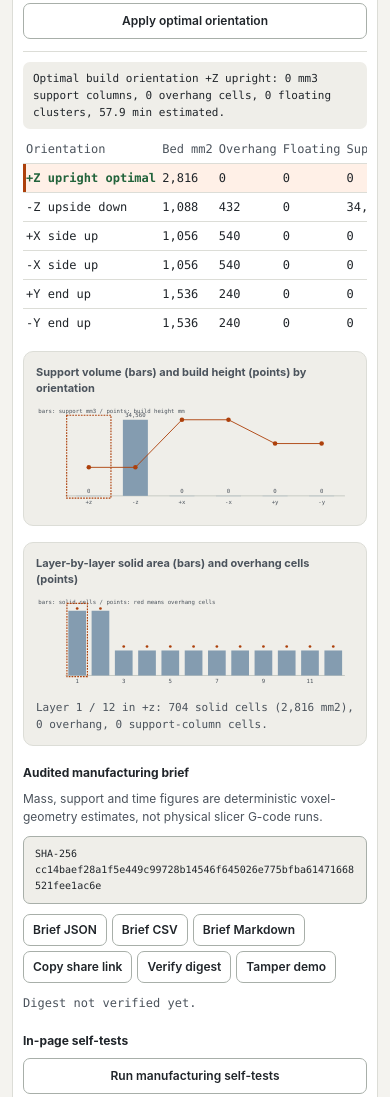
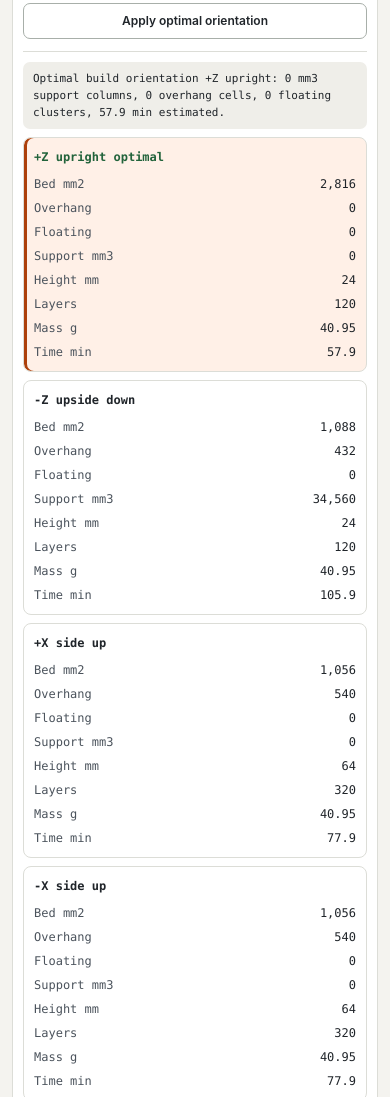
Before and after one commit to draarivpatel-ui/voxelsynth, a website with bundled scripts: page index.html in a window 390 px wide. Shown: the part 3515-4612 px from the top of the page. Built offline with nearby package versions, Linux system fonts and the light colour scheme.

Commit message:
Fix mobile manufacturing lab layout

```diff
--- a/app.js
+++ b/app.js
@@ -1741,8 +1741,10 @@
         fmt(row.supportMm3, 1), fmt(row.buildHeightMm, 1), fmt(row.layers, 0),
         fmt(row.massG, 2), fmt(row.printMinutes, 1)
       ];
-      values.forEach(function (value) {
+      var labels = ['Orientation', 'Bed mm2', 'Overhang', 'Floating', 'Support mm3', 'Height mm', 'Layers', 'Mass g', 'Time min'];
+      values.forEach(function (value, index) {
         var td = document.createElement('td');
+        if (index) td.setAttribute('data-label', labels[index]);
         td.textContent = value;
         tr.appendChild(td);
       });
--- a/style.css
+++ b/style.css
@@ -186,6 +186,17 @@ input[type="number"], input[type="text"], select { width: 100%; min-width: 0; he
 .lab-table tbody tr.selected { background: var(--accent-soft); box-shadow: inset 3px 0 0 var(--accent); }
 .lab-table tbody tr.best td:first-child { font-weight: 700; color: var(--good); }
 .lab-table .tag { display: inline-block; margin-left: 6px; padding: 1px 6px; border: 1px solid var(--good); border-radius: 4px; color: var(--good); font: 10px var(--mono); }
+@media (max-width: 639px) {
+  .lab-table-wrap { overflow-x: visible; }
+  .lab-table { min-width: 0; }
+  .lab-table thead { position: absolute; width: 1px; height: 1px; padding: 0; margin: -1px; overflow: hidden; clip: rect(0, 0, 0, 0); white-space: nowrap; border: 0; }
+  .lab-table, .lab-table tbody, .lab-table tr, .lab-table td { display: block; width: 100%; }
+  .lab-table tbody tr { margin: 8px 0; padding: 7px 10px; border: 1px solid var(--line); border-radius: 8px; background: var(--panel); }
+  .lab-table tbody tr.selected { box-shadow: inset 3px 0 0 var(--accent); }
+  .lab-table td { display: flex; justify-content: space-between; gap: 12px; padding: 3px 0; border-bottom: 0; text-align: right; white-space: normal; }
+  .lab-table td:first-child { display: block; text-align: left; font-weight: 700; margin-bottom: 3px; }
+  .lab-table td[data-label]::before { content: attr(data-label); color: var(--ink-soft); font-weight: 500; text-align: left; }
+}
 .lab-charts { display: grid; grid-template-columns: repeat(2, minmax(0, 1fr)); gap: 16px; margin-top: 14px; }
 .lab-chart { margin: 0; padding: 12px; border: 1px solid var(--line); border-radius: 10px; background: var(--panel-alt); min-width: 0; }
 .lab-chart figcaption { color: var(--ink-soft); font-size: 11px; font-weight: 650; margin-bottom: 8px; }
```
Also changed, not shown: README.md.
